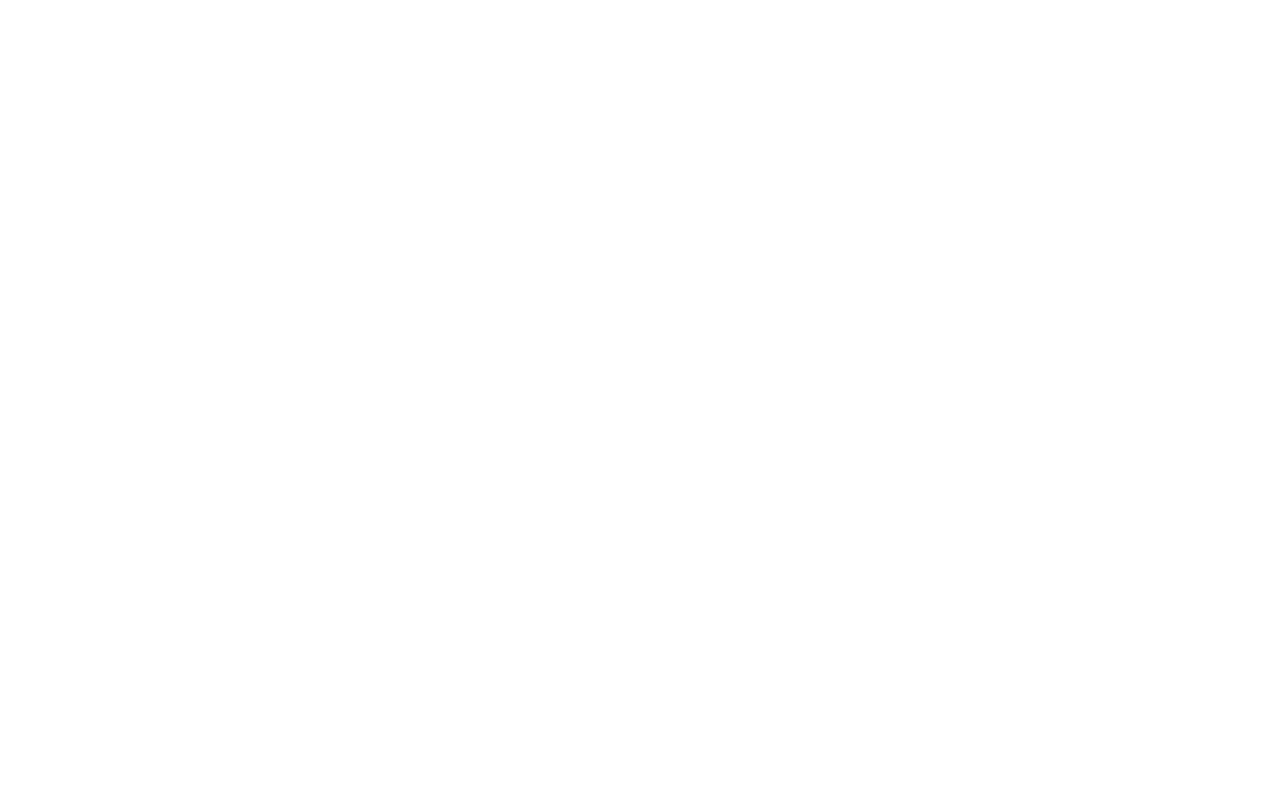
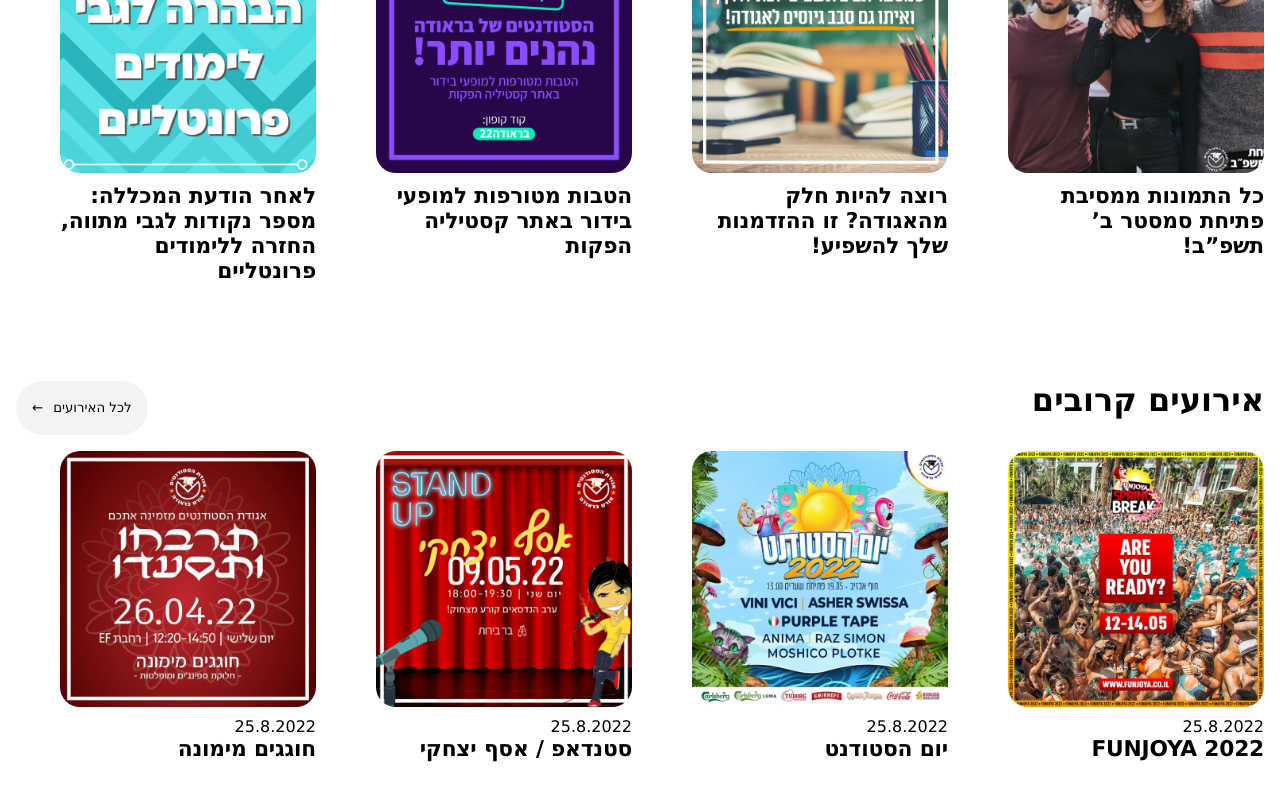
Before and after one commit to Aviv-rs/wizzo, a Vue app: page /#/ in a window 1280 px wide. Shown: the part 694-1494 px from the top of the page. Before the commit the page ends 897 px from the top, so only its background shows below. Built offline with nearby package versions, Linux system fonts and the light colour scheme.

Commit message:
added updates and events sections

```diff
--- /dev/null
+++ b/src/assets/styles/cmps/_card-list.scss
@@ -0,0 +1,27 @@
+.card-list {
+    margin-bottom: 1rem;
+
+    h2 {
+        font-size: 2rem;
+    }
+
+    header {
+        margin-top: 2rem;
+        margin-bottom: 1rem;
+
+        .btn-see-all {
+            @include styled-btn;
+
+            &::after {
+                content: '←';
+                padding-inline-start: 10px;
+            }
+        }
+    }
+
+    .list-container {
+        display: grid;
+        grid-template-columns: repeat(auto-fit, minmax(200px, 1fr));
+        column-gap: 1rem;
+    }
+}
--- a/src/assets/styles/cmps/_card-preview.scss
+++ b/src/assets/styles/cmps/_card-preview.scss
@@ -1,16 +1,25 @@
 .card-preview {
     margin-bottom: 1rem;
-    background-color: lighten($clr1, 15%);
-    border-radius: 4em;
-    gap: 10px;
+    background-color: $clr1;
+    min-height: 400px;
+    max-width: 20vw;
+    border-radius: 20px;
+    transition: box-shadow, .3s;
+    cursor: pointer;
+
+    &:hover {
+        box-shadow: 0px 25px 50px rgba(0, 0, 0, 0.1);
+    }
 
     .card-img {
-        width: 50px;
-        height: 50px;
-        border-radius: 100%;
+        height: 60%;
+        aspect-ratio: 1;
+        border-radius: 20px;
+        margin-bottom: 10px;
     }
 
-    .card-info {
-        margin-bottom: 0;
+    .card-content {
+        font-size: 1.7vw;
+        letter-spacing: -0.01em;
     }
 }
--- a/src/assets/styles/cmps/_header.scss
+++ b/src/assets/styles/cmps/_header.scss
@@ -20,8 +20,8 @@
         margin-inline-start: auto;
         background: #F3F3F3;
         border-radius: 100px;
+        padding: 0.8rem 1rem;
         border: none;
-        padding: 0.8rem 1rem;
         font-size: 1.1rem;
         gap: 8px;
 
--- a/src/assets/styles/main.scss
+++ b/src/assets/styles/main.scss
@@ -14,3 +14,4 @@
 @import './cmps/header';
 @import './cmps/hero';
 @import './cmps/card-preview';
+@import './cmps/card-list';
--- a/src/assets/styles/setup/_helpers.scss
+++ b/src/assets/styles/setup/_helpers.scss
@@ -55,6 +55,7 @@
   border: none;
 }
 
+
 // positions
 .relative {
   position: relative;
--- a/src/assets/styles/setup/_mixins.scss
+++ b/src/assets/styles/setup/_mixins.scss
@@ -18,3 +18,11 @@
         top: 5px;
     }
 }
+
+@mixin styled-btn($padding: 1rem, $bg: #F3F3F3) {
+    border-radius: 100px;
+    padding: 0.8rem 1rem;
+    padding: $padding;
+    background: $bg;
+    border: none;
+}
--- a/src/assets/styles/views/_home.scss
+++ b/src/assets/styles/views/_home.scss
@@ -1,27 +1,6 @@
 .home-page {
     padding-top: 1rem;
 
-    .welcome-title {
-        padding-bottom: 8px;
-        box-shadow: 0 1px 1px #e6e6e617;
-    }
 
-    .user-balance-info {
-        gap: 8px;
 
-        .current-balance-text {
-            text-transform: uppercase;
-            color: #5d646c;
-            margin-bottom: 0;
-        }
-
-        .coin-amount,
-        .btc-rate {
-            display: block;
-        }
-    }
-
-    .recent-moves-text {
-        margin-bottom: 0;
-    }
 }
--- a/src/cmps/CardList.vue
+++ b/src/cmps/CardList.vue
@@ -1,17 +1,36 @@
 <template>
   <section className="card-list">
-    <CardPreview v-for="card in cards" :key="card._id" :card="card" />
+    <header class="flex space-between">
+      <h2 class="bold">{{ title }}</h2>
+      <button class="btn-see-all">{{ seeAll }}</button>
+    </header>
+    <div class="list-container">
+      <div v-for="(card, idx) in cards" :key="idx">
+        <CardPreview :imgFolder="imgFolder" :card="card" :cardIdx="idx + 1" />
+      </div>
+    </div>
   </section>
 </template>
 
 <script>
 import CardPreview from './CardPreview.vue'
 export default {
-  emits: ['cardRemoved'],
   props: {
     cards: {
       required: true,
       type: Array,
+    },
+    title: {
+      required: true,
+      type: String,
+    },
+    seeAll: {
+      required: true,
+      type: String,
+    },
+    imgFolder: {
+      required: true,
+      type: String,
     },
   },
   components: {
--- a/src/cmps/CardPreview.vue
+++ b/src/cmps/CardPreview.vue
@@ -1,10 +1,13 @@
 <template>
-  <RouterLink :to="`/card/${card._id}`">
-    <article className="card-preview flex align-center">
-      <img className="avatar" src="../assets/imgs/card-default.png" alt="" />
-      <h4 class="card-name">{{ card.name }}</h4>
-    </article>
-  </RouterLink>
+  <article className="card-preview flex column">
+    <img
+      className="card-img"
+      :src="`src/assets/imgs/${imgFolder}/` + cardIdx + '.png'"
+      alt="card image"
+    />
+    <time v-if="!!card.time">{{ card.time }}</time>
+    <p class="card-content bold">{{ card.content }}</p>
+  </article>
 </template>
 
 <script>
@@ -14,7 +17,14 @@
       required: true,
       type: Object,
     },
+    cardIdx: {
+      required: true,
+      type: Number,
+    },
+    imgFolder: {
+      required: true,
+      type: String,
+    },
   },
-  emits: ['cardSelected'],
 }
 </script>
--- a/src/views/HomeView.vue
+++ b/src/views/HomeView.vue
@@ -1,16 +1,61 @@
 <template>
   <section class="home-page flex column main-layout">
     <hero></hero>
+    <card-list
+      :cards="articles"
+      :title="'עדכונים וחדשות'"
+      :seeAll="'לכל העדכונים והחדשות'"
+      imgFolder="news-and-updates"
+    ></card-list>
+    <card-list
+      :cards="events"
+      :title="'אירועים קרובים'"
+      :seeAll="'לכל האירועים'"
+      imgFolder="events"
+    ></card-list>
   </section>
 </template>
 
 <script>
+import CardList from '../cmps/CardList.vue'
 import Hero from '../cmps/Hero.vue'
 export default {
-  components: { Hero },
+  components: { Hero, CardList },
   data() {
     return {
-      articles: null,
+      articles: [
+        {
+          content: 'כל התמונות ממסיבת פתיחת סמסטר ב’ תשפ”ב!',
+        },
+        {
+          content: 'רוצה להיות חלק מהאגודה? זו ההזדמנות שלך להשפיע!',
+        },
+        {
+          content: 'הטבות מטורפות למופעי בידור באתר קסטיליה הפקות',
+        },
+        {
+          content:
+            'לאחר הודעת המכללה: מספר נקודות לגבי מתווה, החזרה ללימודים פרונטליים',
+        },
+      ],
+      events: [
+        {
+          content: 'FUNJOYA 2022',
+          time: new Intl.DateTimeFormat('he').format(new Date()),
+        },
+        {
+          content: 'יום הסטודנט',
+          time: new Intl.DateTimeFormat('he').format(new Date()),
+        },
+        {
+          content: 'סטנדאפ / אסף יצחקי',
+          time: new Intl.DateTimeFormat('he').format(new Date()),
+        },
+        {
+          content: 'חוגגים מימונה',
+          time: new Intl.DateTimeFormat('he').format(new Date()),
+        },
+      ],
     }
   },
 }
```
